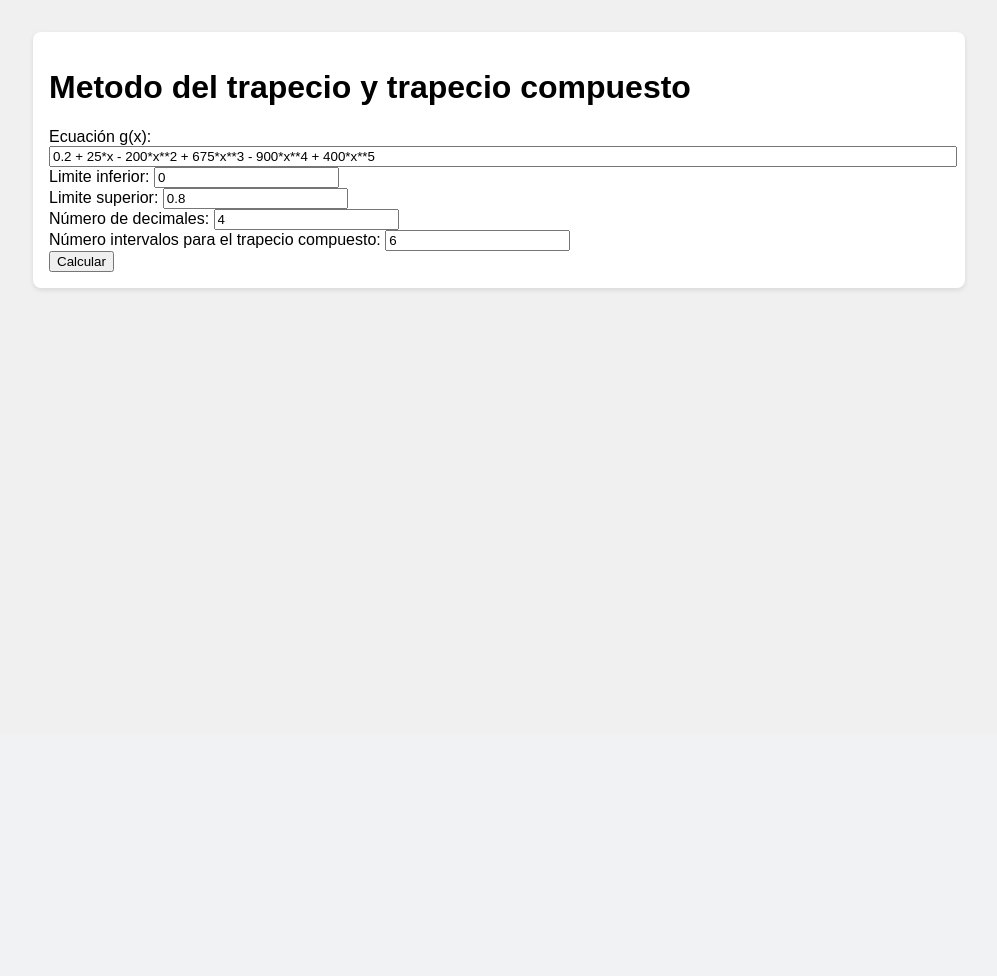
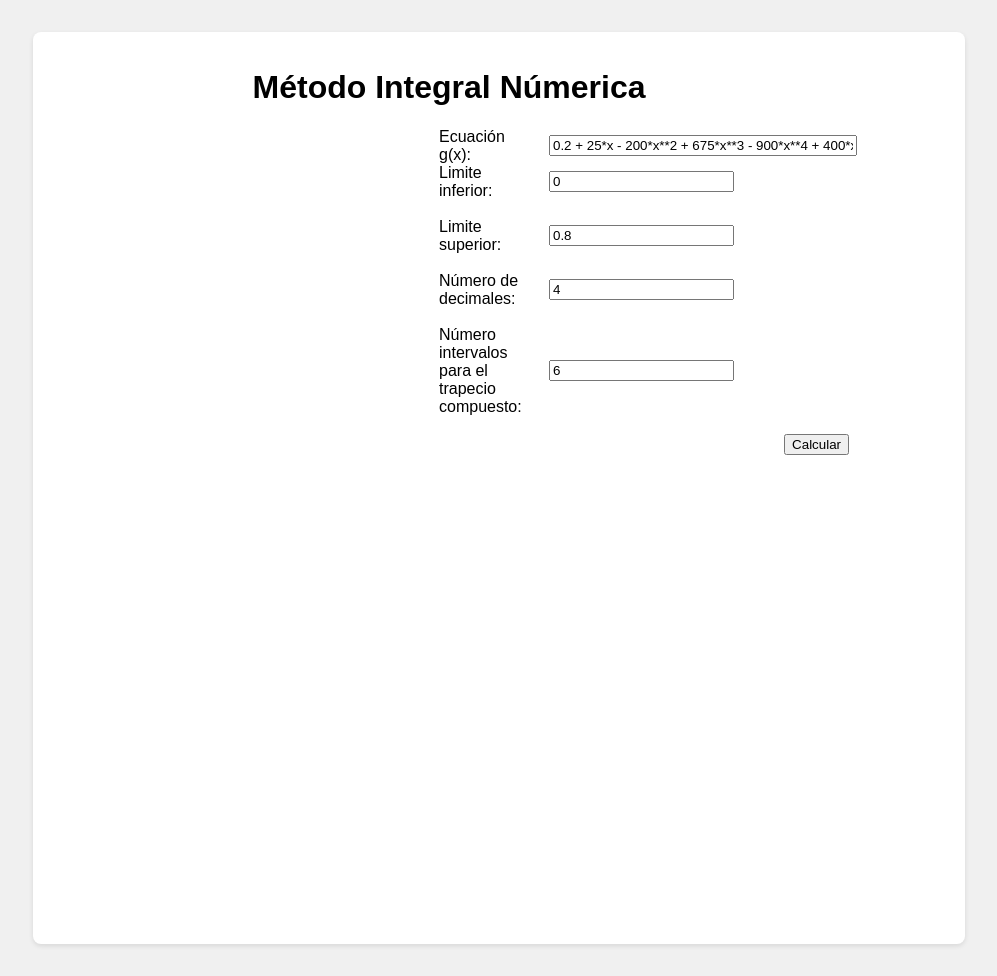
Before and after one commit to manuelmv15/metodosANS, a Django app: page /metodo2/ in a window 1280 px wide. Shown: the part 66-1042 px from the top of the page, without its empty margins (141-1138 px from the left). Before the commit the page ends 357 px from the top, so only its background shows below. Run offline with Django 5.2, Linux system fonts and the light colour scheme.

Commit message:
lo que pude hacer de los formularios

```diff
--- a/static/css/login.css
+++ b/static/css/login.css
@@ -2,6 +2,7 @@
     display: flex;
     flex-direction: column;
     align-items: center;
+    width: 800px;
 }
 
 .perfil-ED {
@@ -35,7 +36,9 @@
 }
 
 .form-LR {
-    width: 200px;
+    width: 800px;
+    max-width: 800px;
+    height: 800px;
     display: flex;
     flex-direction: column;
     align-items: end;
@@ -61,7 +64,7 @@
     display: grid;
     grid-template-rows: 1fr 1fr;
     grid-template-columns: 1fr 3fr;
-    max-width: 450px;
+    max-width: 800px;
     justify-content: start;
     align-items: center;
     justify-items: start;
@@ -83,9 +86,10 @@
 
 .login_I {
     grid-column-start: 1;
+    width: 100px;
 }
 
 .login_R {
     grid-column-start: 2;
-    max-width: 200px;
+    max-width: 400px;
 }
--- a/templates/landing/metodo2.html
+++ b/templates/landing/metodo2.html
@@ -4,31 +4,37 @@
 
 {% load static %}
 
+{% block extra_css %}
+<link rel="stylesheet" href="{% static 'css/login.css' %}">
+{% endblock %}
+
 {% block content %}
-  <h1>Metodo del trapecio y trapecio compuesto</h1>
+<div class="conte-LR">
+ <h1>Método Integral Númerica</h1>
 
-  <form method="post">
+    <form method="post" class="form-LR">
     {% csrf_token %}
+      <div class="login">
 
-    <label for="funcion">Ecuación g(x):</label>
-    <input type="text" name="funcion" value="{{ funcion|default:'0.2 + 25*x - 200*x**2 + 675*x**3 - 900*x**4 + 400*x**5' }}
-    "style="width:100%;">
+        <label for="funcion" class="login_I">Ecuación g(x):</label>
+        <input type="text" name="funcion" class="login_R" value="{{ funcion|default:'0.2 + 25*x - 200*x**2 + 675*x**3 - 900*x**4 + 400*x**5' }}
+        "style="width:100%;">
 
-    <label for="limite_a">Limite inferior: </label>
-    <input type="number" name="limite_a" value="{{ limite_a|default:0 }}" step="0.1"><br>
+        <label for="limite_a" class="login_I">Limite inferior: </label>
+        <input type="number" name="limite_a" class="login_R" value="{{ limite_a|default:0 }}" step="0.1"><br>
 
-    <label for="limite_b">Limite superior: </label>
-    <input type="number" name="limite_b" value="{{ limite_b|default:0.8 }}" step="0.1"><br>
+        <label for="limite_b" class="login_I">Limite superior: </label>
+        <input type="number" name="limite_b" class="login_R" value="{{ limite_b|default:0.8 }}" step="0.1"><br>
 
-    <label for="deci_v">Número de decimales: </label>
-    <input type="number" name="deci_v" value="{{ deci_v|default:4 }}" step="1"><br>
+        <label for="deci_v" class="login_I">Número de decimales: </label>
+        <input type="number" name="deci_v" class="login_R" value="{{ deci_v|default:4 }}" step="1"><br>
 
-    <label for="valor_t">Número intervalos para el trapecio compuesto: </label>
-    <input type="number" name="valor_t" value="{{ valor_t|default:6 }}" step="1"><br>
-
+        <label for="valor_t" class="login_I">Número intervalos para el trapecio compuesto: </label>
+        <input type="number" name="valor_t" class="login_R" value="{{ valor_t|default:6 }}" step="1"><br>
+      </div>
     <button type="submit">Calcular</button>
   </form>
-
+</div>
   {% if errores %}
     <ul class="has-text-danger">
       {% for error in errores %}
@@ -38,6 +44,7 @@
   {% endif %}
 
   {% if AreaI %}
+
     <h2>Resultado:</h2>
 
     <div>
```
Also changed, not shown: templates/landing/punto-fijo.html (+15 -10 lines), templates/usuario/metodo2.html (+26 -19 lines), templates/usuario/punto-fijo.html (+19 -21 lines), media/imagenes_punto_fijo/grafica_punto_fijo_usuario_1_14.svg (added), media/imagenes_punto_fijo/grafica_punto_fijo_usuario_1_15.svg (added), templates/accounts/login.html (line endings or trailing spaces).
